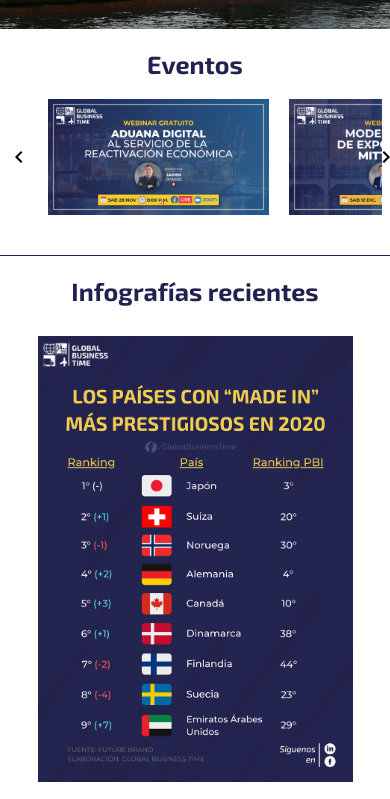
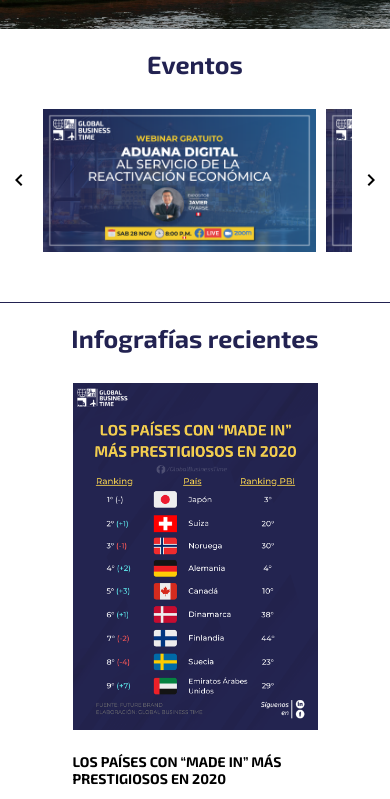
Before and after one commit to Lissethe25/GBT, a plain HTML site: page index.html in a window 390 px wide. Shown: the part 331-1130 px from the top of the page. Drawn offline with Linux system fonts and the light colour scheme.

Commit message:
limité el crecimiento de la sección posts a 1000px

```diff
--- a/css/main.css
+++ b/css/main.css
@@ -3,7 +3,11 @@
     margin:0;
     padding:0;
 }
+.limit_grow{
+    max-width: 1000px;
+    margin:0 auto;
 
+}
 header{
     height:100px;
 }
@@ -47,8 +51,20 @@ header .icons span{
 .events-slider-container{
     width:50%;
 }
+::-webkit-scrollbar{
+    display:inline-block;
+    width:7px;
+    background-color: #F4CD2F;
+
+}
+::-webkit-scrollbar-thumb{
+    background:#222251;
+}
+.posts-post-container{
+    margin:0 50px;
+}
 .posts-post-container div{
-    margin:10px 50px;
+    margin:auto;
     justify-content:space-between;
     align-items: baseline;
 }
@@ -63,6 +79,13 @@ header .icons span{
     max-width:28%;
     padding-bottom:0px;
 }
+.posts-post-container .post-container h4{
+    font-size: 16px;
+
+}
+.posts-post-container .post-container p{
+    font-size:16px;
+}
 
 footer{
     height:120px;
--- a/css/mobile.css
+++ b/css/mobile.css
@@ -133,6 +133,16 @@ header .icons span{
     display:inline-block;
     padding:0 15px;
 }
+::-webkit-scrollbar{
+    width:7px;
+    background-color: #F4CD2F;
+
+}
+::-webkit-scrollbar-thumb{
+    width:6px;
+    background:#222251;
+    border-radius: 5px;
+}
 
 .events-slider-container{
     display:inline-block;
@@ -146,18 +156,20 @@ header .icons span{
     scroll-snap-align:center;
 }
 
-/* ELIMINAR LA SCROLL BAR
-::-webkit-scrollbar {display: none;} */
+
+::-webkit-scrollbar {display: none;}
+
 .event{
     margin:0;
     display:inline-block;
-    width:70%;
+    width:90%;
     height:auto;
     /* padding-bottom:30px; */
 }
 .event img{
     width:100%;
-    padding:0 10px;
+    padding:10px 5px;
+
 }
 
 /* .slider-bullet-list{
@@ -195,8 +207,6 @@ header .icons span{
     flex-direction: row;
     flex-wrap:wrap;
     margin:10px 20px;
-    justify-content:center;
-
 }
 .posts-post-container h3{
     margin-top:10px;
@@ -210,18 +220,22 @@ header .icons span{
 
 }
 .posts-post-container .post-container{
-    max-width:90%;
+    width:70%;
+    min-width:230px;
+    max-width:280px;
     padding-bottom:20px;
-    margin-bottom: 50px;
+    margin:0 auto 50px;
 }
 .posts-post-container .post-container h4{
     margin-top:20px;
+    font-size: 14px;
 
 }
 .posts-post-container .post-container p{
     margin-top:15px;
     margin-bottom:35px;
     text-align:justify;
+    font-size:14px;
 }
 .posts-post-container .post-container img{
     width:100%;
--- a/index.html
+++ b/index.html
@@ -58,7 +58,7 @@
                     </scroll-page>
                 </scroll-container>
             </div>
-            <img src="./assets/icons/row_right.svg">
+            <img src="./assets/icons/row_right.svg" class="events-arrow">
         </div>
         <!-- <div class="slider-bullet-list">
             <a href="#event1" class="slider-bullet">1 </a>
@@ -69,7 +69,7 @@
     <section class="posts-main">
         <section class="posts-post-container">
             <h3>Infografías recientes</h3>
-            <div>
+            <div class="limit_grow">
 
                 <article class="post-container">
                     <img src="./assets/img/made_in.png" alt="">
```
